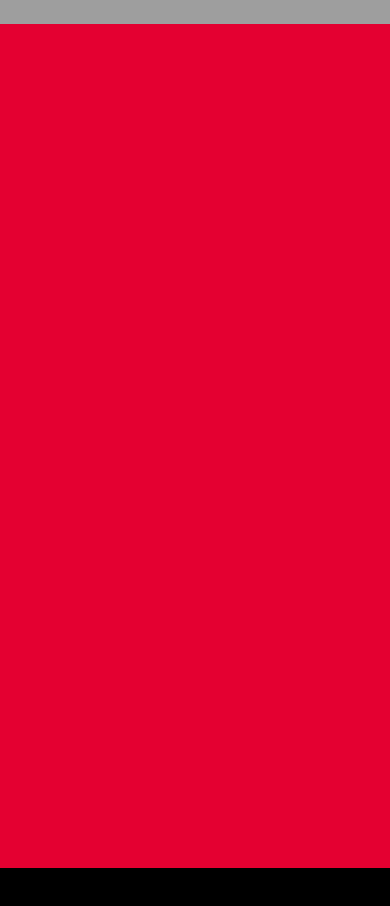
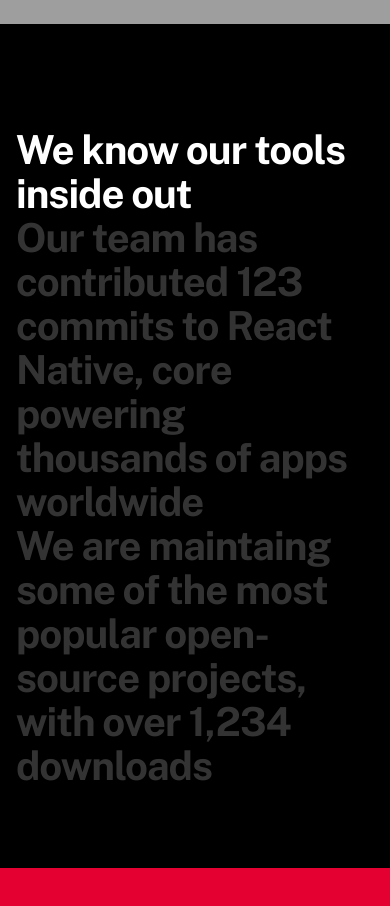
Before and after one commit to Hartaj-Singh-Dev/EnvisionArtists, a React (Vite) app: page / in a window 390 px wide. Shown: the part 820-1726 px from the top of the page. Before the commit the page ends 1688 px from the top, so only its background shows below. Built offline with nearby package versions, Linux system fonts and the light colour scheme; grey boxes are pictures that could not be loaded.

Commit message:
Text Animation Added

```diff
--- a/package.json
+++ b/package.json
@@ -17,6 +17,7 @@
     "@vitejs/plugin-react": "^1.3.0",
     "autoprefixer": "^10.4.5",
     "postcss": "^8.4.12",
+    "sass": "^1.51.0",
     "tailwindcss": "^3.0.24",
     "typescript": "^4.6.3",
     "vite": "^2.9.5"
--- a/src/App.tsx
+++ b/src/App.tsx
@@ -1,8 +1,7 @@
-import { useState } from 'react'
-import logo from './logo.svg'
 import './App.css'
 import Homepage from './components/Homepage'
 import About from "./components/About"
+import Skills from './components/Skills'
 
 // 0A0A0A, E40031, FFFFFF, B3B3B3
 
@@ -12,6 +11,7 @@
     <>
         <Homepage/>
         <About/>
+        <Skills/>
     </>
   )
 }
--- a/src/components/About.tsx
+++ b/src/components/About.tsx
@@ -1,12 +1,54 @@
+import "./Styles/About.scss";
+import { useContext, useRef } from "react";
+import { ScrollContext } from "../utils/scroll-observer";
 
-const About = () => {
+const opacityForBlock = (sectionProgress: number, blockno: number) => {
+  const progress = sectionProgress - blockno;
+  console.log(progress)
+  if (progress >= 0 && progress < 1) {
+    return 1
+  }else {
+    return 0.2};
+};
+
+const About: React.FC = () => {
+  const { scrollY } = useContext(ScrollContext);
+  const refContainer = useRef<HTMLDivElement>(null);
+
+  const numOfPages = 4;
+  let progress = 0;
+
+  const { current: elcont } = refContainer;
+  if (elcont) {
+    const { clientHeight, offsetTop } = elcont;
+    const screenH = window.innerHeight;
+    const halfH = screenH / 2;
+    const percentY = Math.min( clientHeight + halfH,
+        Math.max(-screenH, scrollY - offsetTop) + halfH
+      ) / clientHeight;
+
+
+      progress = Math.min(numOfPages - 0.5 , Math.max(0.5 , percentY * numOfPages))
+  }
   return (
-	 <>
-	 <section className="w-full h-screen bg-[#E40031]">
+    <>
+      <div ref={refContainer}  className="w-full  bg-black">
+        <div className="min-h-screen mx-auto max-w-5xl flex flex-col justify-center items-center  text-white px-4 pb-10 pt-16 sm:pt-16 text-[2.5rem] md:text-[4.7rem]  tracking-tight font-bold">
+          <div  className="aboutdesc leading-[1.1] font-['Public_Sans'] ">
+	<div style={{opacity:opacityForBlock(progress , 0)}} className="">We know our tools inside out</div>
+            <span className="aboutdesc inline-block after:content-['_']" style={{opacity: opacityForBlock(progress , 1)}}>
+              Our team has contributed <strong>123 </strong>
+              commits to React Native, core powering thousands of apps worldwide
+            </span>
+            <span className="aboutdesc inline-block" style={{opacity: opacityForBlock(progress , 2)}}>
+              We are maintaing some of the most popular open-source projects,
+	      with over 1,234 downloads
+            </span>
+          </div>
+        </div>
+      </div>
+    </>
+  );
+};
 
-	 </section>
-	 </>
-  )
-}
-
-export default About
+export default About;
--- /dev/null
+++ b/src/components/Skills.tsx
@@ -0,0 +1,13 @@
+
+
+const Skills = () => {
+  return (
+  <>
+  <div className=" bg-[#E40031] h-[70vh]">
+
+  </div>
+  </>
+  )
+}
+
+export default Skills
--- /dev/null
+++ b/src/components/Styles/About.scss
@@ -0,0 +1,4 @@
+div.aboutdesc{
+	transition: opacity 0.5s;
+	font-weight: 700;
+}
--- a/src/index.css
+++ b/src/index.css
@@ -1,3 +1,7 @@
+
+@import url('https://fonts.googleapis.com/css2?family=Cabin:wght@700&display=swap');
+@import url('https://fonts.googleapis.com/css2?family=Public+Sans:wght@700&display=swap');
+
 
 *,*::after, *::before{
   margin: 0;
```
Also changed, not shown: 1 other file (tests, documents, lock files or other folders).
